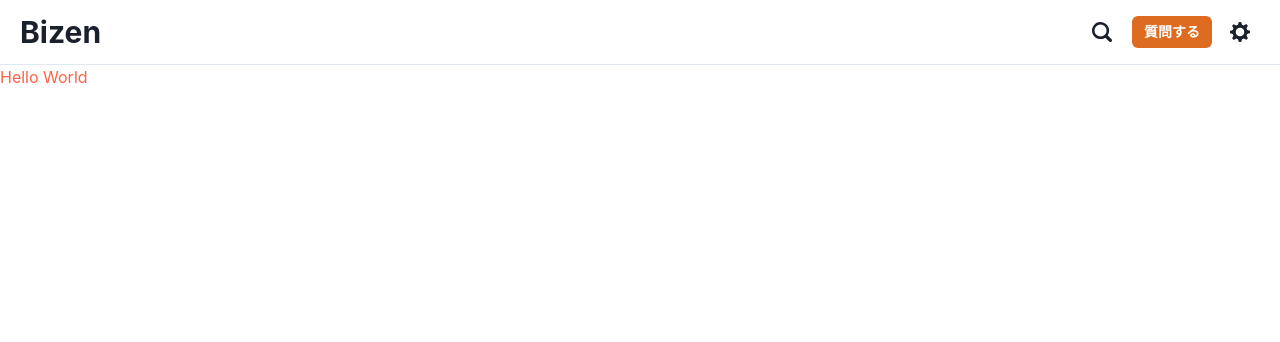
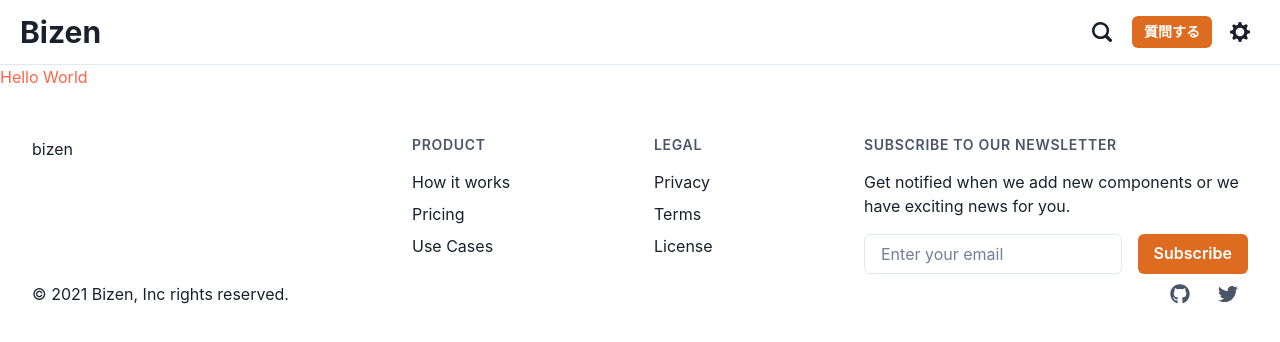
Before and after one commit to namaba/bizen, a Next.js app: page / in a window 1280 px wide. Shown: the top 342 px of the page. Built offline with nearby package versions, Linux system fonts and the light colour scheme.

Commit message:
feat: footer叩き台追加

```diff
--- a/package.json
+++ b/package.json
@@ -21,7 +21,8 @@
     "framer-motion": "^4.1.17",
     "next": "11.1.0",
     "react": "17.0.2",
-    "react-dom": "17.0.2"
+    "react-dom": "17.0.2",
+    "react-icons": "^4.2.0"
   },
   "devDependencies": {
     "@testing-library/cypress": "^8.0.0",
--- /dev/null
+++ b/src/components/footer/Copyright.tsx
@@ -0,0 +1,5 @@
+import { Text, TextProps } from '@chakra-ui/react'
+
+export const Copyright = (props: TextProps) => (
+  <Text>&copy; {new Date().getFullYear()} Bizen, Inc rights reserved.</Text>
+)
--- /dev/null
+++ b/src/components/footer/FooterHeading.tsx
@@ -0,0 +1,15 @@
+import { HeadingProps } from '@chakra-ui/layout'
+import { Heading, useColorModeValue } from '@chakra-ui/react'
+import * as React from 'react'
+
+export const FooterHeading = (props: HeadingProps) => (
+  <Heading
+    as="h4"
+    color={useColorModeValue('gray.600', 'gray.400')}
+    fontSize="sm"
+    fontWeight="semibold"
+    textTransform="uppercase"
+    letterSpacing="wider"
+    {...props}
+  />
+)
--- /dev/null
+++ b/src/components/footer/LinkGrid.tsx
@@ -0,0 +1,24 @@
+import { Box, Link, SimpleGrid, SimpleGridProps, Stack } from '@chakra-ui/react'
+import React from 'react'
+import { FooterHeading } from './FooterHeading'
+
+export const LinkGrid = (props: SimpleGridProps) => (
+  <SimpleGrid columns={2} {...props}>
+    <Box minW="130px">
+      <FooterHeading mb="4">Product</FooterHeading>
+      <Stack>
+        <Link>How it works</Link>
+        <Link>Pricing</Link>
+        <Link>Use Cases</Link>
+      </Stack>
+    </Box>
+    <Box minW="130px">
+      <FooterHeading mb="4">Legal</FooterHeading>
+      <Stack>
+        <Link>Privacy</Link>
+        <Link>Terms</Link>
+        <Link>License</Link>
+      </Stack>
+    </Box>
+  </SimpleGrid>
+)
--- /dev/null
+++ b/src/components/footer/SocialMediaLinks.tsx
@@ -0,0 +1,20 @@
+import { ButtonGroup, ButtonGroupProps, IconButton } from '@chakra-ui/react'
+import { FaGithub, FaTwitter } from 'react-icons/fa'
+import React from 'react'
+
+export const SocialMediaLinks = (props: ButtonGroupProps) => (
+  <ButtonGroup variant="ghost" color="gray.600" {...props}>
+    <IconButton
+      as="a"
+      href="#"
+      aria-label="GitHub"
+      icon={<FaGithub fontSize="20px" />}
+    />
+    <IconButton
+      as="a"
+      href="#"
+      aria-label="Twitter"
+      icon={<FaTwitter fontSize="20px" />}
+    />
+  </ButtonGroup>
+)
--- /dev/null
+++ b/src/components/footer/SubscribeForm.tsx
@@ -0,0 +1,46 @@
+import {
+  Button,
+  chakra,
+  HTMLChakraProps,
+  Input,
+  Stack,
+  Text,
+  useColorModeValue,
+} from '@chakra-ui/react'
+import React from 'react'
+import { FooterHeading } from './FooterHeading'
+
+export const SubscribeForm = (props: HTMLChakraProps<'form'>) => {
+  return (
+    <chakra.form {...props} onSubmit={(e) => e.preventDefault()}>
+      <Stack spacing="4">
+        <FooterHeading>Subscribe to our newsletter</FooterHeading>
+        <Text>
+          Get notified when we add new components or we have exciting news for
+          you.
+        </Text>
+        <Stack spacing="4" direction={{ base: 'column', md: 'row' }}>
+          <Input
+            bg={useColorModeValue('white', 'inherit')}
+            placeholder="Enter your email"
+            type="email"
+            required
+            focusBorderColor={useColorModeValue('blue.500', 'blue.300')}
+            _placeholder={{
+              opacity: 1,
+              color: useColorModeValue('gray.500', 'whiteAlpha.700'),
+            }}
+          />
+          <Button
+            type="submit"
+            colorScheme="orange"
+            flexShrink={0}
+            width={{ base: 'full', md: 'auto' }}
+          >
+            Subscribe
+          </Button>
+        </Stack>
+      </Stack>
+    </chakra.form>
+  )
+}
--- /dev/null
+++ b/src/components/footer/index.tsx
@@ -0,0 +1,41 @@
+import { Box, Stack, StackDivider } from '@chakra-ui/react'
+import React from 'react'
+import { Copyright } from './Copyright'
+import { LinkGrid } from './LinkGrid'
+import { SocialMediaLinks } from './SocialMediaLinks'
+import { SubscribeForm } from './SubscribeForm'
+
+export const Footer = () => (
+  <Box
+    as="footer"
+    role="contentinfo"
+    mx="auto"
+    maxW="7xl"
+    py="12"
+    px={{ base: 4, md: 8 }}
+  >
+    <Stack spacing="10" divider={<StackDivider />}>
+      <Stack
+        direction={{ base: 'column', lg: 'row' }}
+        spacing={{ base: '10', lg: '28' }}
+      >
+        <Box flex="1">bizen</Box>
+        <Stack
+          direction={{ base: 'column', md: 'row' }}
+          spacing={{ base: '10', md: '20' }}
+        >
+          <LinkGrid spacing={{ base: '10', md: '20', lg: '28' }} flex="1" />
+          <SubscribeForm width={{ base: 'full', md: 'sm' }} />
+        </Stack>
+      </Stack>
+    </Stack>
+    <Stack
+      direction={{ base: 'column-reverse', md: 'row' }}
+      justifyContent="space-between"
+      alignItems="center"
+    >
+      <Copyright />
+      <SocialMediaLinks />
+    </Stack>
+  </Box>
+)
--- a/src/pages/index.tsx
+++ b/src/pages/index.tsx
@@ -1,6 +1,7 @@
 import React from 'react'
 import { Box, chakra } from '@chakra-ui/react'
 import { Header } from 'src/components/Header'
+import { Footer } from 'src/components/footer'
 
 export default function Home() {
   return (
@@ -9,6 +10,7 @@ export default function Home() {
       <Box>
         <chakra.h1 color="tomato">Hello World</chakra.h1>
       </Box>
+      <Footer />
     </>
   )
 }
```
Also changed, not shown: 1 other file (tests, documents, lock files or other folders).
